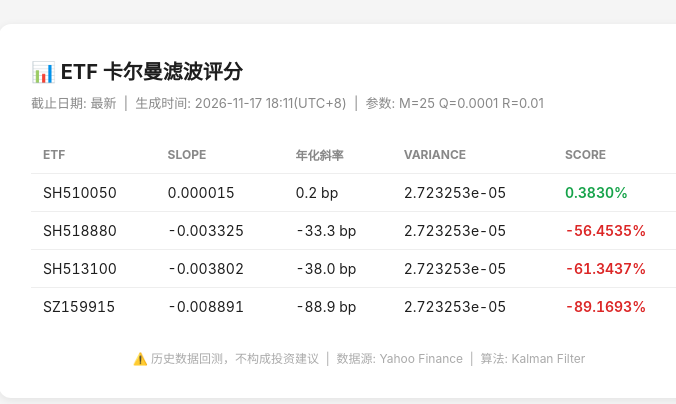
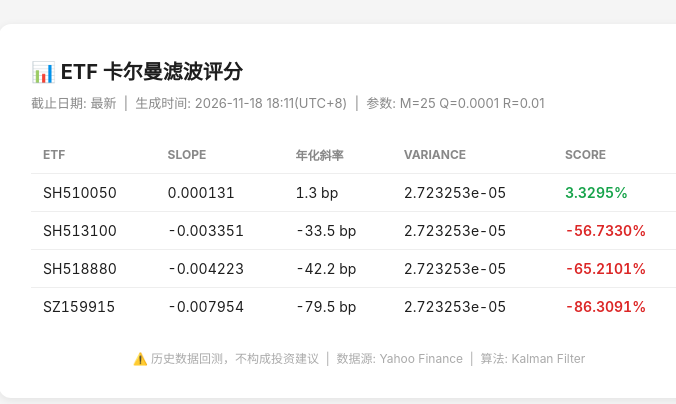
Before and after one commit to zhuyanxi/zhuyanxi.github.io, a plain HTML site: page etfscore/index.html in a window 1280 px wide. Shown: the full height of the page, 281-957 px from the left. Drawn offline with Linux system fonts and the light colour scheme.

Commit message:
chore: sync etf kalman score from CarnoFinance

```diff
--- a/etfscore/index.html
+++ b/etfscore/index.html
@@ -3,7 +3,7 @@
 <head>
 <meta charset="UTF-8">
 <meta name="viewport" content="width=device-width, initial-scale=1.0">
-<title>ETF 卡尔曼滤波评分 — 最新 (2026-11-17 18:11)</title>
+<title>ETF 卡尔曼滤波评分 — 最新 (2026-11-18 18:11)</title>
 <style>
   * { margin: 0; padding: 0; box-sizing: border-box; }
   body {
@@ -29,7 +29,7 @@
 <body>
 <div class="card">
   <h1>📊 ETF 卡尔曼滤波评分</h1>
-  <p class="sub">截止日期: 最新 &nbsp;|&nbsp; 生成时间: 2026-11-17 18:11(UTC+8)
+  <p class="sub">截止日期: 最新 &nbsp;|&nbsp; 生成时间: 2026-11-18 18:11(UTC+8)
      &nbsp;|&nbsp; 参数: M=25 Q=0.0001 R=0.01</p>
   <table>
     <thead>
@@ -38,28 +38,28 @@
     <tbody>
       <tr>
             <td>SH510050</td>
-            <td>0.000015</td>
-            <td>0.2 bp</td>
+            <td>0.000131</td>
+            <td>1.3 bp</td>
             <td>2.723253e-05</td>
-            <td style="color:#16a34a;font-weight:600">0.3830%</td>
+            <td style="color:#16a34a;font-weight:600">3.3295%</td>
+        </tr><tr>
+            <td>SH513100</td>
+            <td>-0.003351</td>
+            <td>-33.5 bp</td>
+            <td>2.723253e-05</td>
+            <td style="color:#dc2626;font-weight:600">-56.7330%</td>
         </tr><tr>
             <td>SH518880</td>
-            <td>-0.003325</td>
-            <td>-33.3 bp</td>
+            <td>-0.004223</td>
+            <td>-42.2 bp</td>
             <td>2.723253e-05</td>
-            <td style="color:#dc2626;font-weight:600">-56.4535%</td>
-        </tr><tr>
-            <td>SH513100</td>
-            <td>-0.003802</td>
-            <td>-38.0 bp</td>
-            <td>2.723253e-05</td>
-            <td style="color:#dc2626;font-weight:600">-61.3437%</td>
+            <td style="color:#dc2626;font-weight:600">-65.2101%</td>
         </tr><tr>
             <td>SZ159915</td>
-            <td>-0.008891</td>
-            <td>-88.9 bp</td>
+            <td>-0.007954</td>
+            <td>-79.5 bp</td>
             <td>2.723253e-05</td>
-            <td style="color:#dc2626;font-weight:600">-89.1693%</td>
+            <td style="color:#dc2626;font-weight:600">-86.3091%</td>
         </tr>
     </tbody>
   </table>
```
